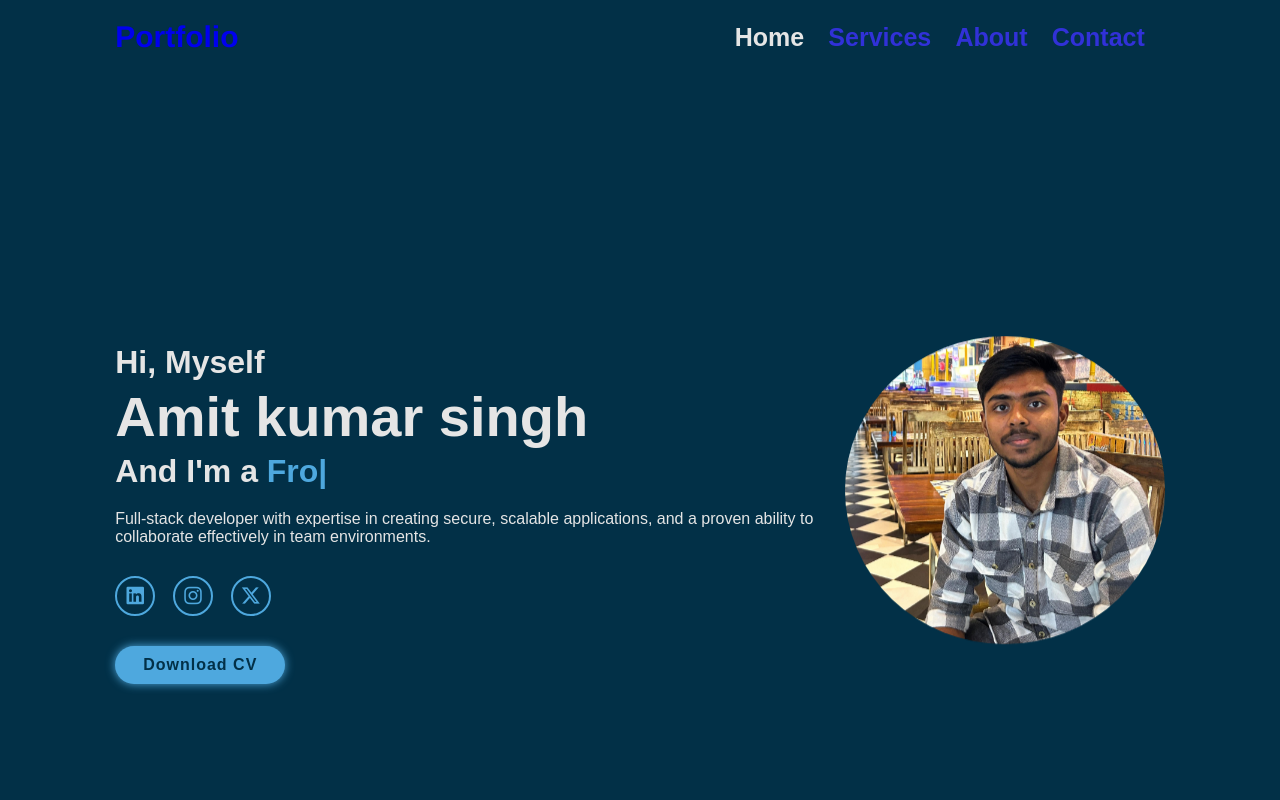
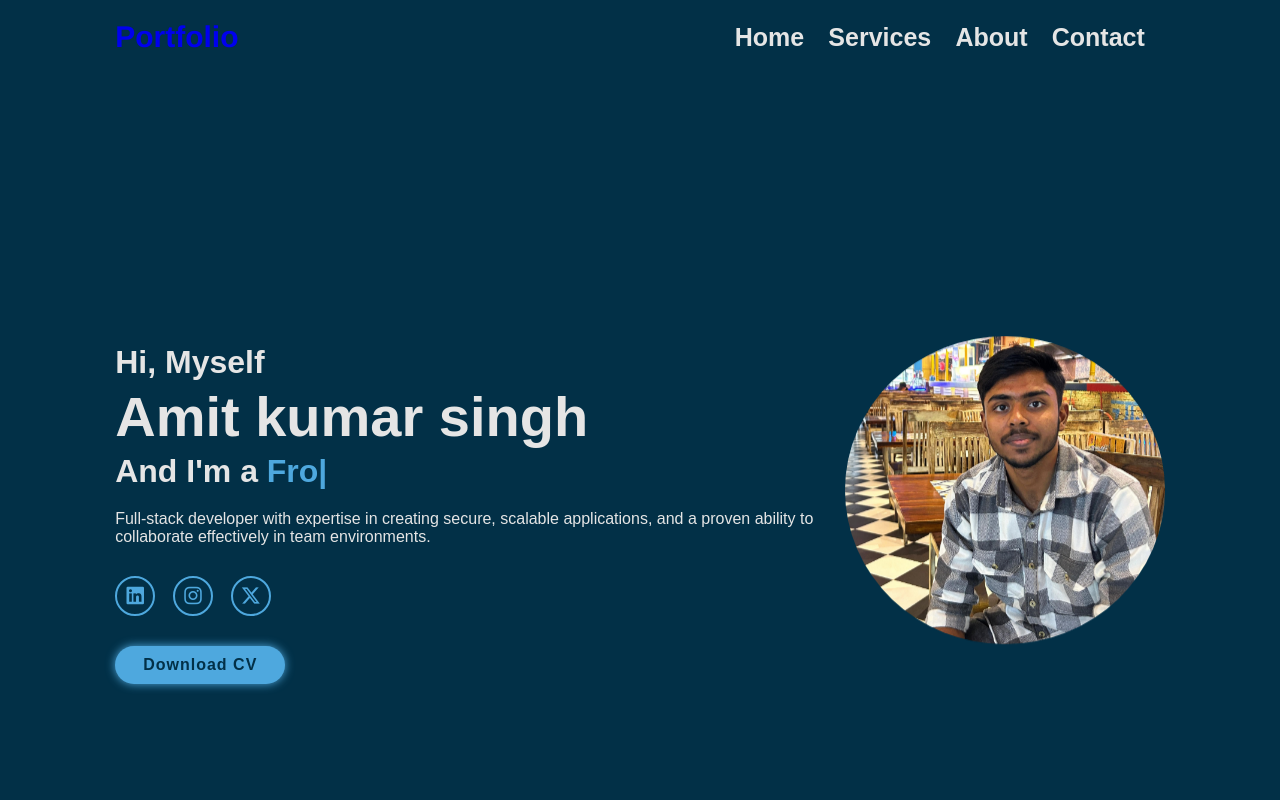
Before and after one commit to amitksingh0880/Portfolio, a plain HTML site: page index.html in a window 1280 px wide. Shown: the top 800 px of the page. Drawn offline with nearby package versions, Linux system fonts and the light colour scheme.

Commit message:
Update stylesheet.css

```diff
--- a/stylesheet.css
+++ b/stylesheet.css
@@ -61,7 +61,7 @@ section{
 }
 
 .navbar a{
-    color:rgb(49, 49, 216) ;
+    color: #e5e5e5 ;
     font-weight:bold;
     font-size: 25px;
     margin-right: 20px;
```
